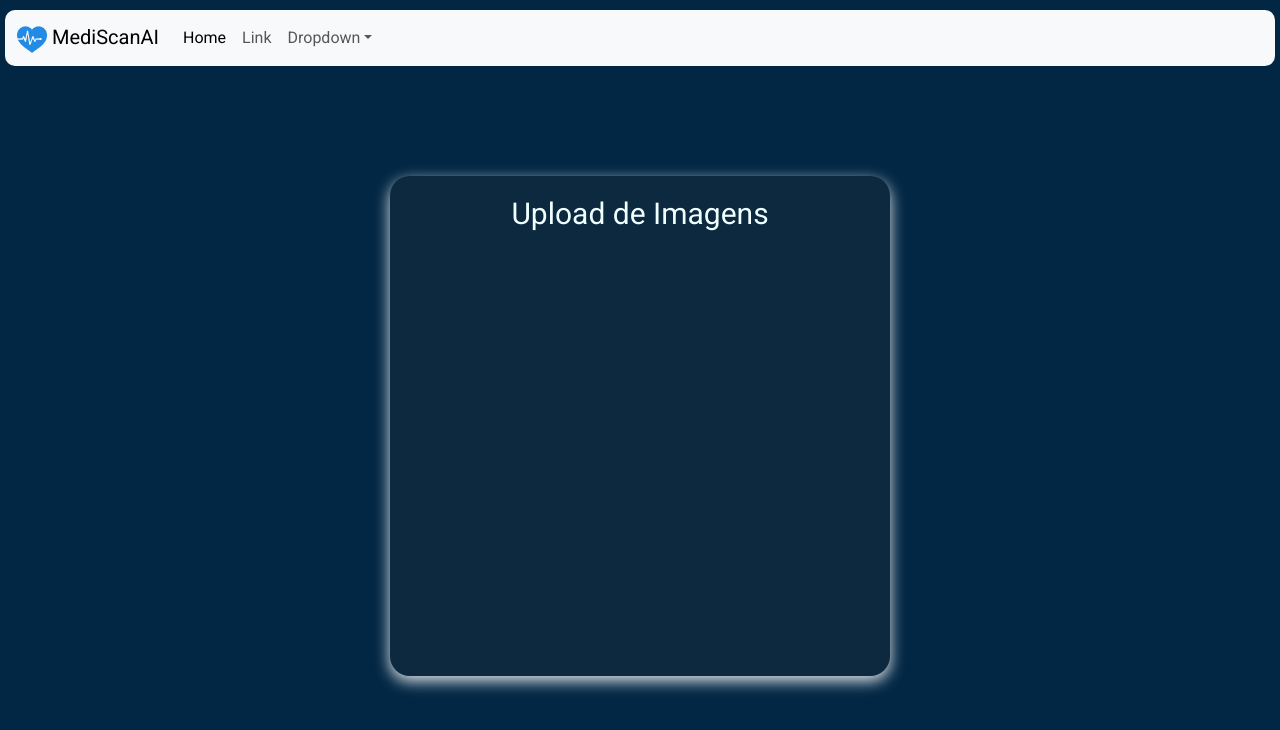
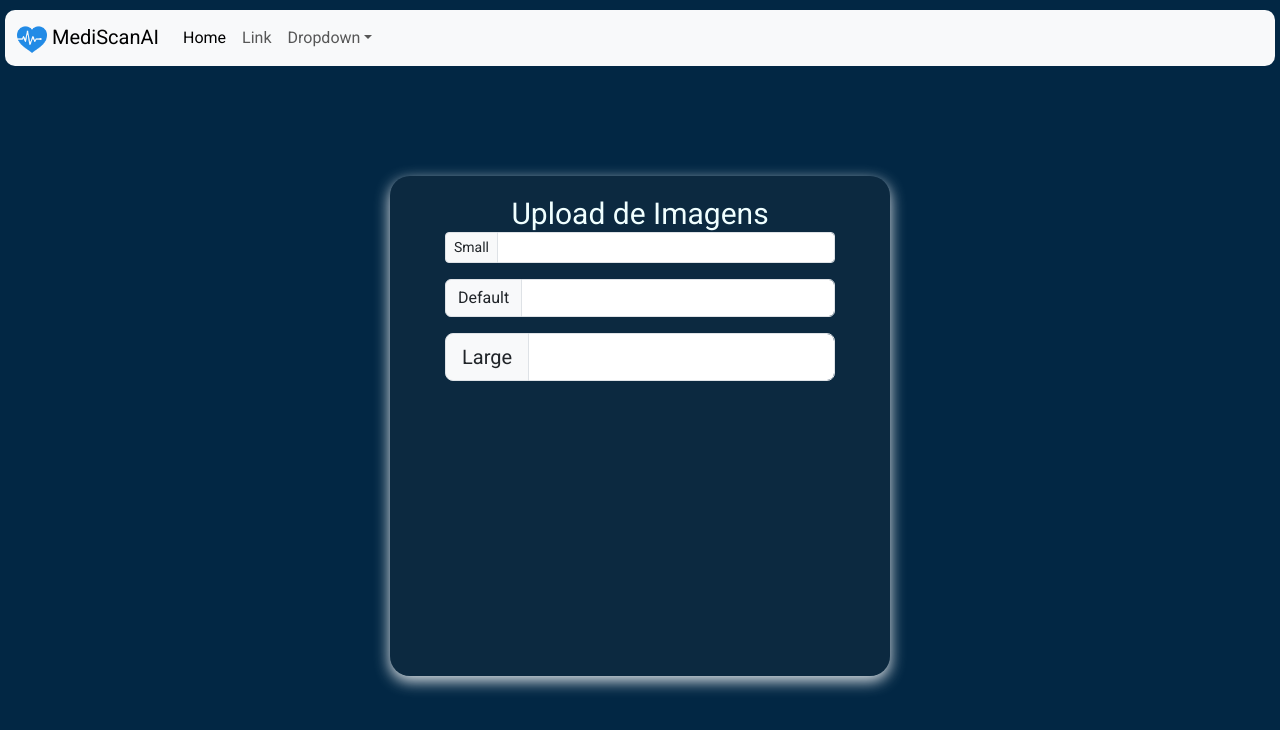
Before and after one commit to DevCarmona/login-beta, a React (Create React App) app: page / in a window 1280 px wide. Shown: the top 730 px of the page. Built offline with nearby package versions, Linux system fonts and the light colour scheme; a web font is replaced by a local one.

Commit message:
Update index.jsx

```diff
--- a/src/pages/Home/index.jsx
+++ b/src/pages/Home/index.jsx
@@ -10,6 +10,27 @@
       <LayoutHomeComponents>
         <form className="home-form">
           <span className="home-form-title">Upload de Imagens</span>
+
+          <div class="input-group input-group-sm mb-3">
+            <span class="input-group-text" id="inputGroup-sizing-sm">
+              Small
+            </span>
+            <input type="text" class="form-control" aria-label="Sizing example input" aria-describedby="inputGroup-sizing-sm"/>
+          </div>
+
+          <div class="input-group mb-3">
+            <span class="input-group-text" id="inputGroup-sizing-default">
+              Default
+            </span>
+            <input type="text" class="form-control" aria-label="Sizing example input" aria-describedby="inputGroup-sizing-default"/>
+          </div>
+
+          <div class="input-group input-group-lg">
+            <span class="input-group-text" id="inputGroup-sizing-lg">
+              Large
+            </span>
+            <input type="text" class="form-control" aria-label="Sizing example input" aria-describedby="inputGroup-sizing-lg"/>
+          </div>
         </form>
       </LayoutHomeComponents>
     </>
```
